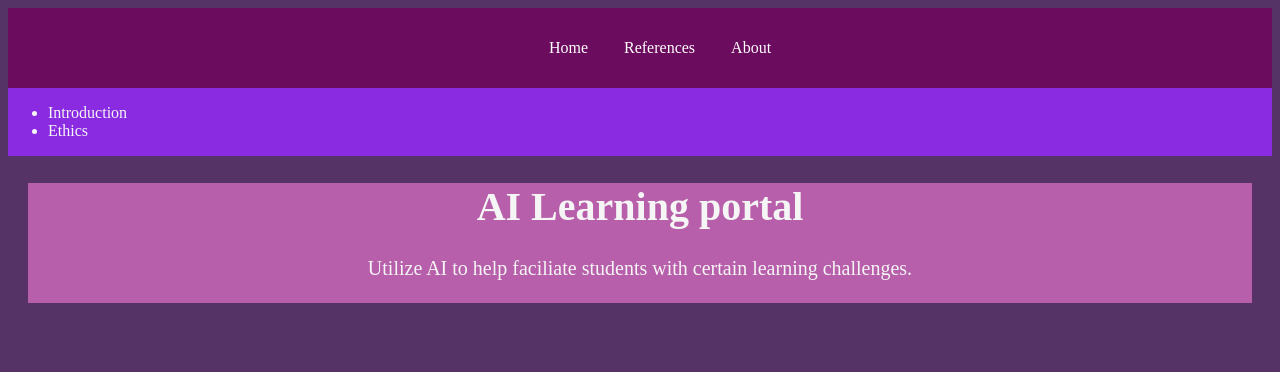
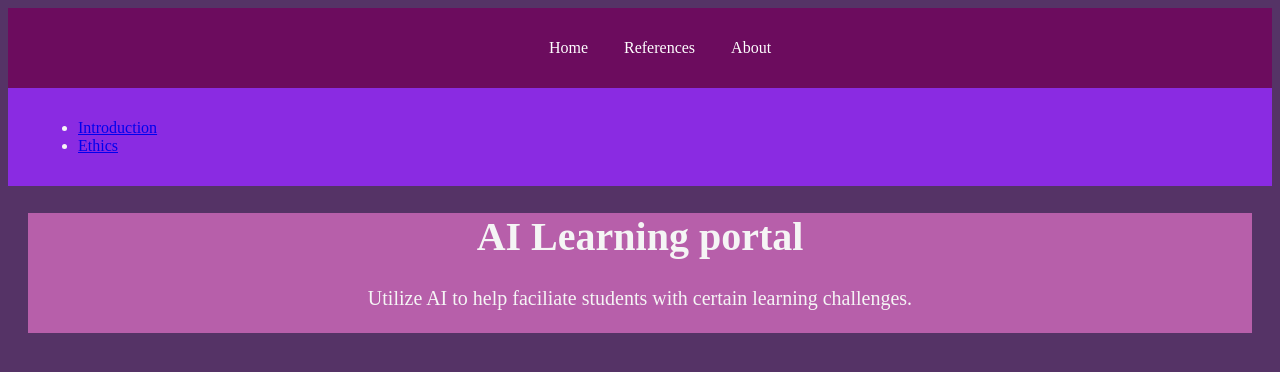
Before and after one commit to Gn842/Webmaster--AI-learning-portal, a plain HTML site: page index.html in a window 1280 px wide. Drawn offline with Linux system fonts and the light colour scheme.

Commit message:
Edit Side bar

```diff
--- a/index.html
+++ b/index.html
@@ -19,8 +19,8 @@
     </header>
     <nav class="side-bar">
         <ul class="side-links">
-            <li>Introduction</li>
-            <li>Ethics</li>
+            <li><a href="index.html">Introduction</a></li>
+            <li><a href="index.html">Ethics</a></li>
         </ul>
     </nav>
 </script>
--- a/style.css
+++ b/style.css
@@ -48,7 +48,7 @@ background-color:black
     justify-content: left;
     align-items: center;
     background-color: blueviolet;
-    /* padding-left: ; */
+    padding: 15px 30px;
     position: sticky;
     left: 0;
     z-index: 0;
```
